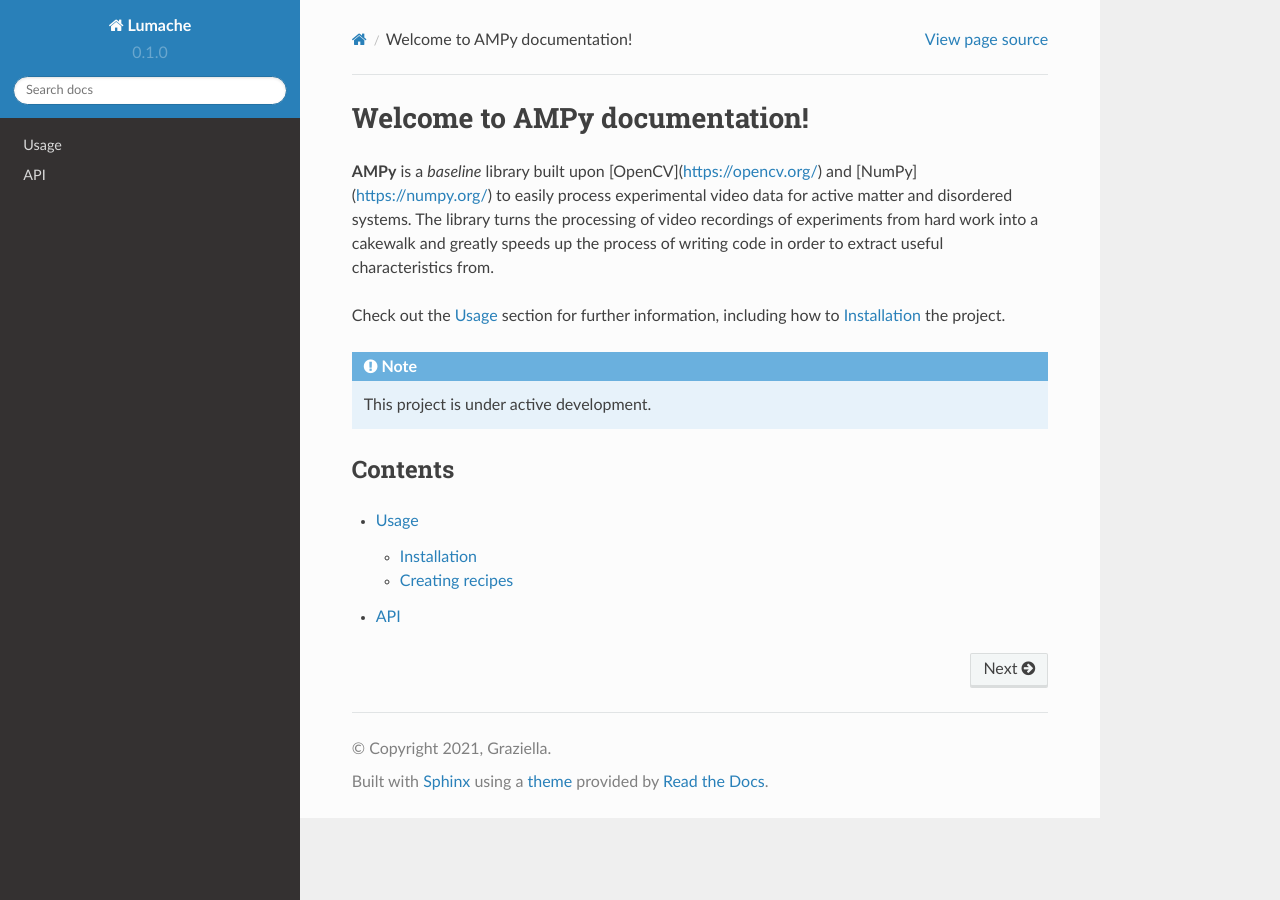
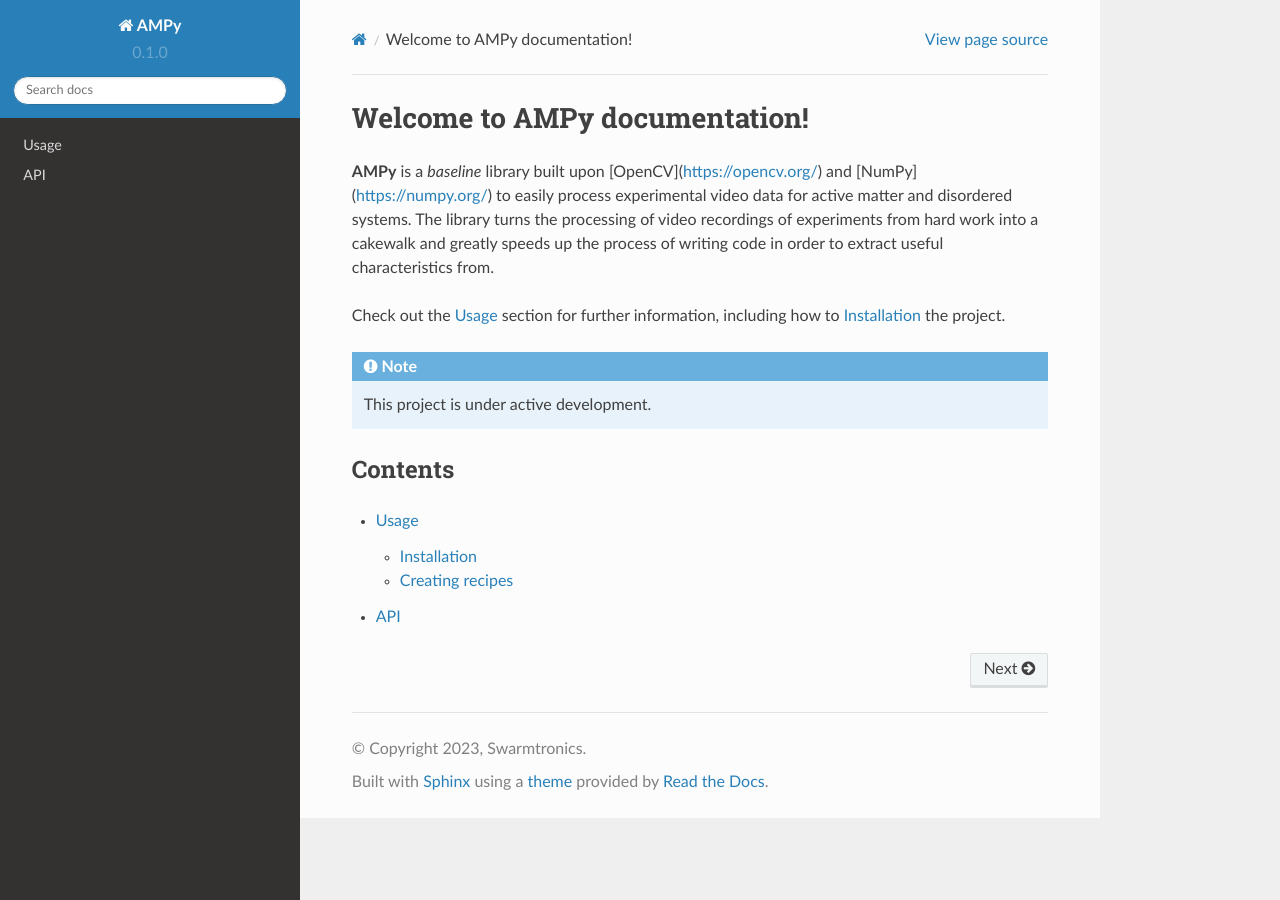
Before and after one commit to swarmtronics/AMPy, a Sphinx documentation site: the page built from docs/source/index.rst, in a window 1280 px wide. Built offline with Sphinx 7.4.7 and the Read the Docs theme 2.0.0, drawn with Linux system fonts in a browser that asks for light colours.

Commit message:
Update conf.py

```diff
--- a/docs/source/conf.py
+++ b/docs/source/conf.py
@@ -2,9 +2,9 @@
 
 # -- Project information
 
-project = 'Lumache'
-copyright = '2021, Graziella'
-author = 'Graziella'
+project = 'AMPy'
+copyright = '2023, Swarmtronics'
+author = 'Vadim Porvatov, Mikhail Buzakov'
 
 release = '0.1'
 version = '0.1.0'
```
